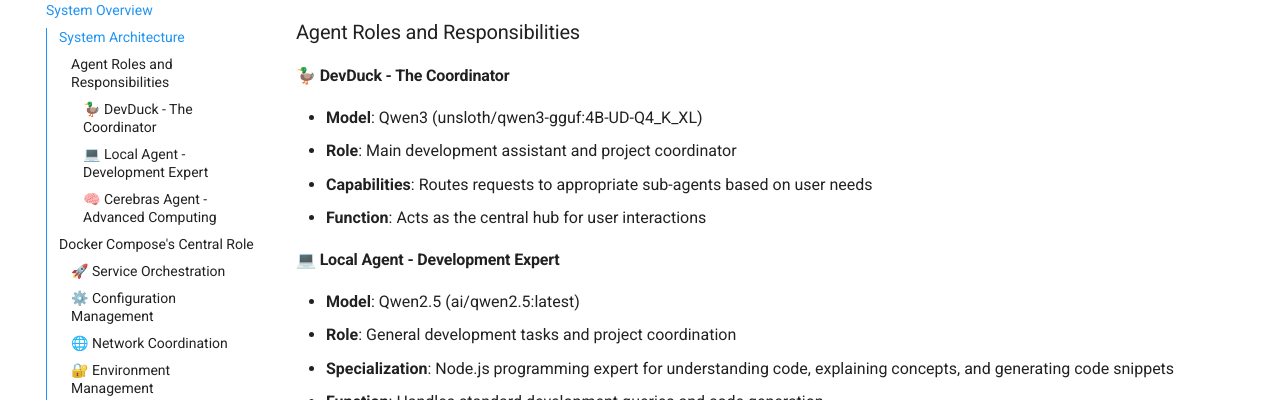
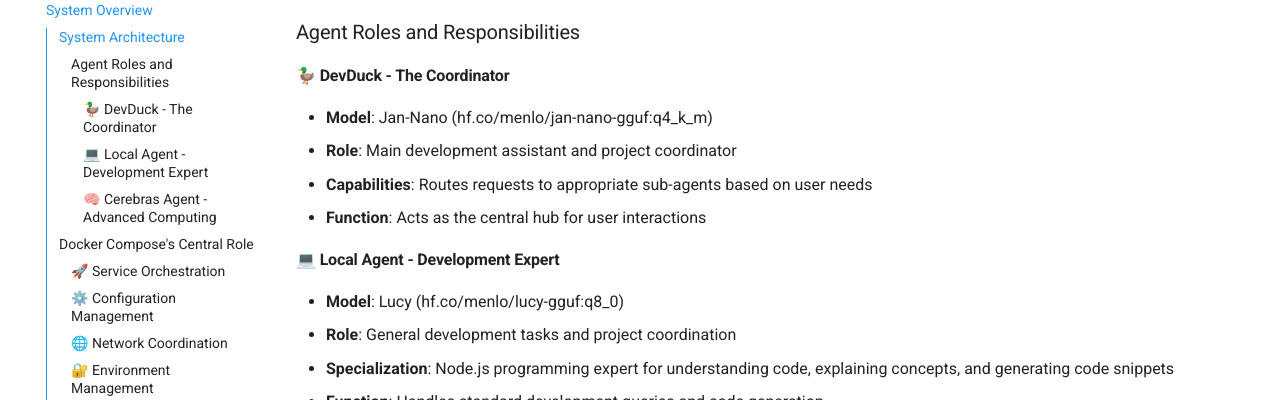
Before and after one commit to dockersamples/docker-cerebras-workshop, an MkDocs documentation site: the page built from docs/overview.md, in a window 1280 px wide and 900 px high, scrolled down 341 px. Shown: the part 152-552 px from the top of the window. Built offline with MkDocs 1.6.1 and Material for MkDocs 9.7.7, drawn with Linux system fonts in a browser that asks for light colours; comment, search, counter and statistics services are not loaded.

Commit message:
Update overview.md

```diff
--- a/docs/overview.md
+++ b/docs/overview.md
@@ -11,14 +11,14 @@
 
 #### 🦆 DevDuck - The Coordinator
 
-- **Model**: Qwen3 (unsloth/qwen3-gguf:4B-UD-Q4_K_XL)
+- **Model**: Jan-Nano (hf.co/menlo/jan-nano-gguf:q4_k_m)
 - **Role**: Main development assistant and project coordinator
 - **Capabilities**: Routes requests to appropriate sub-agents based on user needs
 - **Function**: Acts as the central hub for user interactions
 
 #### 💻 Local Agent - Development Expert
 
-- **Model**: Qwen2.5 (ai/qwen2.5:latest)
+- **Model**: Lucy (hf.co/menlo/lucy-gguf:q8_0)
 - **Role**: General development tasks and project coordination
 - **Specialization**: Node.js programming expert for understanding code, explaining concepts, and generating code snippets
 - **Function**: Handles standard development queries and code generation
```
